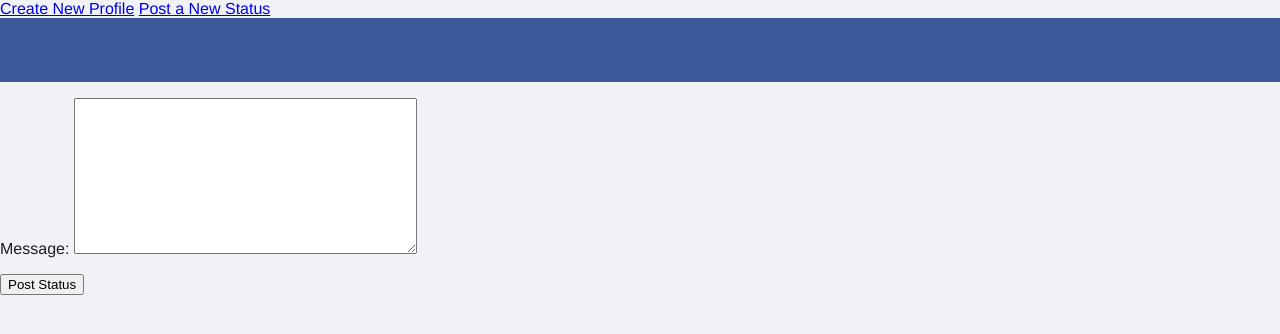
After one commit to samzhao-bu/CS421hw3, a Django app: page /mini_fb/profile/1/create_status in a window 1280 px wide. The commit adds this page. Shown: the top 334 px of the page. Run offline with Django 4.2, Linux system fonts and the light colour scheme; data comes from the database, SQL or seed files in the repository; both versions use the stored data as it was after the commit.

Commit message:
Add functionality to post status messages

```diff
--- /dev/null
+++ b/mini_fb/forms.py
@@ -0,0 +1,13 @@
+from django import forms
+from .models import Profile
+from .models import StatusMessage
+
+class CreateProfileForm(forms.ModelForm):
+    class Meta:
+        model = Profile
+        fields = ['first_name', 'last_name', 'city', 'email', 'profile_image_url']
+
+class CreateStatusMessageForm(forms.ModelForm):
+    class Meta:
+        model = StatusMessage
+        fields = ['message']
--- a/mini_fb/models.py
+++ b/mini_fb/models.py
@@ -1,5 +1,6 @@
 from django.db import models
 from django.utils import timezone
+from django.urls import reverse
 
 class Profile(models.Model):
     first_name = models.CharField(max_length=100)
@@ -14,6 +15,9 @@ class Profile(models.Model):
     def get_status_messages(self):
         return self.status_messages.order_by('-timestamp')
 
+    def get_absolute_url(self):
+        return reverse('show_profile', args=[str(self.pk)])
+
 class StatusMessage(models.Model):
     timestamp = models.DateTimeField(default=timezone.now)
     message = models.TextField()
--- a/mini_fb/templates/mini_fb/base.html
+++ b/mini_fb/templates/mini_fb/base.html
@@ -5,6 +5,8 @@
     <meta charset="UTF-8">
     <meta name="viewport" content="width=device-width, initial-scale=1.0">
     <link rel="stylesheet" href="{% static 'mini_fb/css/style.css' %}">
+    <a href="{% url 'create_profile' %}">Create New Profile</a>
+    <a href="{% url 'create_status' profile.pk %}">Post a New Status</a>
 
     <title>Mini Facebook</title>
 </head>
--- /dev/null
+++ b/mini_fb/templates/mini_fb/create_status_form.html
@@ -0,0 +1,9 @@
+{% extends 'mini_fb/base.html' %}
+
+{% block content %}
+<form method="post" action="">
+    {% csrf_token %}
+    {{ form.as_p }}
+    <button type="submit">Post Status</button>
+</form>
+{% endblock %}
--- a/mini_fb/urls.py
+++ b/mini_fb/urls.py
@@ -1,9 +1,10 @@
 from django.urls import path
 from django.conf import settings
-from .views import ShowAllProfilesView
-from .views import ShowProfilePageView
-
+from .views import CreateProfileView, ShowAllProfilesView, ShowProfilePageView
+from .views import CreateStatusMessageView
 urlpatterns = [
     path('', ShowAllProfilesView.as_view(), name='show_all_profiles'),
     path('profile/<int:pk>', ShowProfilePageView.as_view(), name='show_profile'),
+    path('create_profile', CreateProfileView.as_view(), name='create_profile'),
+    path('profile/<int:pk>/create_status', CreateStatusMessageView.as_view(), name='create_status'),
 ]
--- a/mini_fb/views.py
+++ b/mini_fb/views.py
@@ -1,6 +1,10 @@
 from django.views.generic import ListView
 from django.views.generic import DetailView
-from .models import Profile
+from django.views.generic.edit import CreateView
+from django.urls import reverse_lazy
+from .forms import CreateProfileForm
+from .forms import CreateStatusMessageForm
+from .models import Profile, StatusMessage
 
 class ShowAllProfilesView(ListView):
     model = Profile
@@ -11,3 +15,28 @@ class ShowProfilePageView(DetailView):
     model = Profile
     template_name = 'mini_fb/show_profile.html'
     context_object_name = 'profile'
+
+class CreateProfileView(CreateView):
+    model = Profile
+    form_class = CreateProfileForm
+    template_name = 'mini_fb/create_profile_form.html'
+
+    def get_success_url(self):
+        return reverse_lazy('show_profile', kwargs={'pk': self.object.pk})
+
+class CreateStatusMessageView(CreateView):
+    model = StatusMessage
+    form_class = CreateStatusMessageForm
+    template_name = 'mini_fb/create_status_form.html'
+
+    def get_context_data(self, **kwargs):
+        context = super().get_context_data(**kwargs)
+        context['profile'] = Profile.objects.get(pk=self.kwargs['pk'])
+        return context
+
+    def form_valid(self, form):
+        form.instance.profile = Profile.objects.get(pk=self.kwargs['pk'])
+        return super().form_valid(form)
+
+    def get_success_url(self):
+        return reverse_lazy('show_profile', kwargs={'pk': self.kwargs['pk']})
```
Also changed, not shown: mini_fb/templates/mini_fb/create_profile_form.html (added, +9 -0 lines), db.sqlite3.
